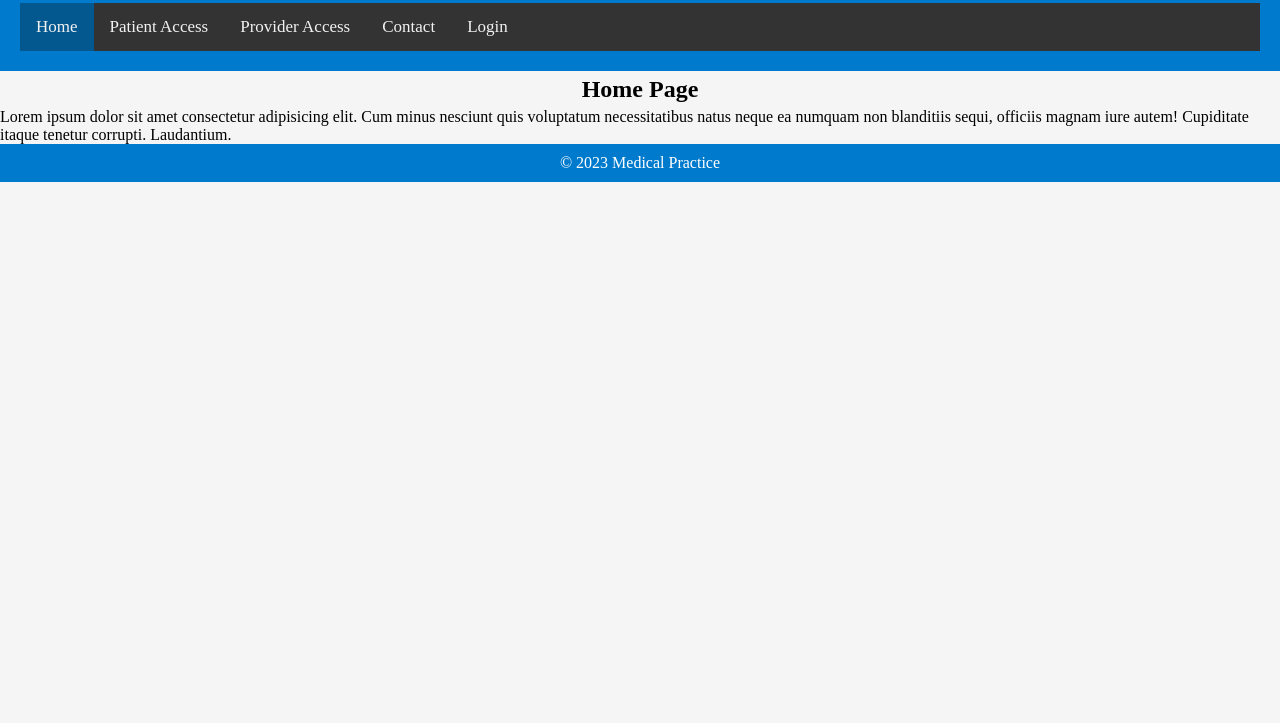
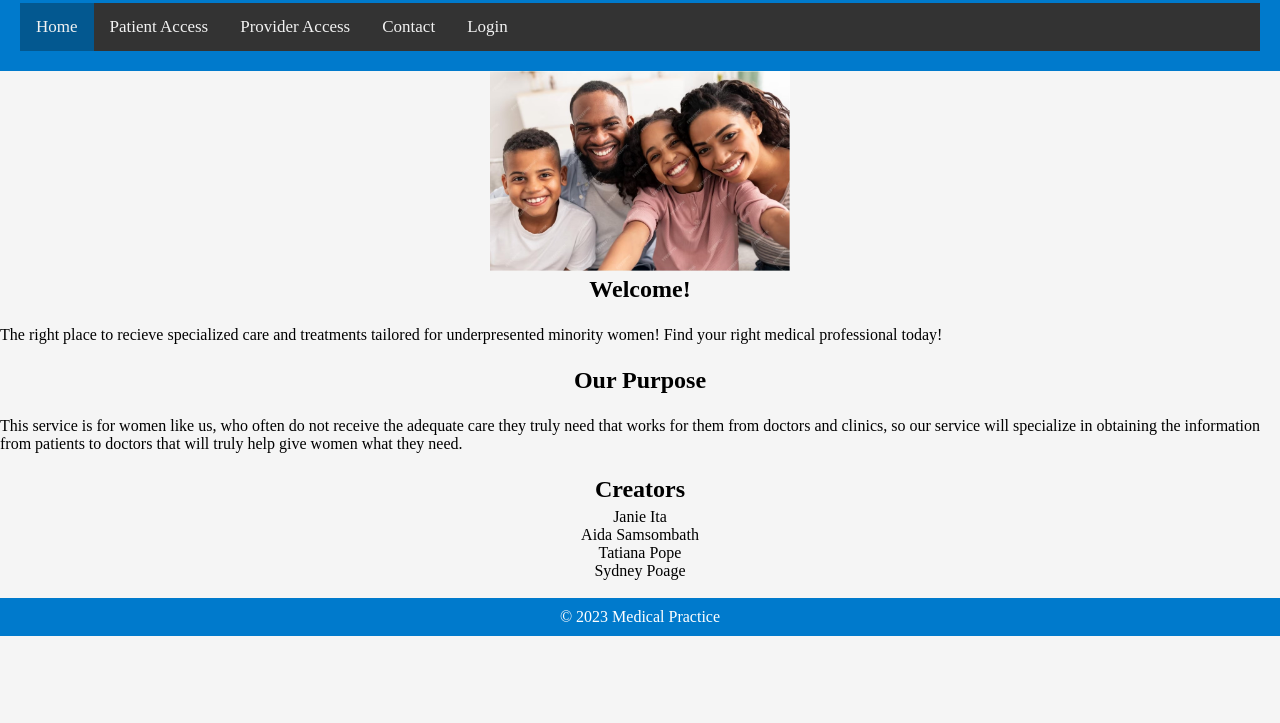
Before and after one commit to TPope18/HackNC-Project, a plain HTML site: page index.html in a window 1280 px wide. Shown: the part 77-800 px from the top of the page. Drawn offline with Linux system fonts and the light colour scheme.

Commit message:
last commits

```diff
--- a/index.html
+++ b/index.html
@@ -8,7 +8,7 @@
 	</head>
 	<body>
         <header>
-            <h1>PatSys</h1>
+            <h1>DocStop</h1>
             <br>
             <div class = "nav">
                 <a href="index.html" class="home">Home</a>
@@ -19,8 +19,25 @@
             </div>
         </header>
         <main>
-            <h2>Home Page</h2>
-            <p>Lorem ipsum dolor sit amet consectetur adipisicing elit. Cum minus nesciunt quis voluptatum necessitatibus natus neque ea numquam non blanditiis sequi, officiis magnam iure autem! Cupiditate itaque tenetur corrupti. Laudantium.</p>
+            <img src="family_pic.jpg" alt="Family" width="300" class="center">
+            <h2>Welcome!</h2>
+            <br>
+            <p>The right place to recieve specialized care and treatments tailored for underpresented minority women! Find your right medical professional today! </p>
+            <br>
+            <h2>Our Purpose</h2>
+            <br>
+            <p>This service is for women like us, who often do not receive the adequate care they truly need that works for them from doctors and clinics, so our service will specialize in obtaining the information from patients to doctors that will truly help give women what they need.</p>
+            <br>
+            <h2>Creators</h2>
+            <p>
+            <ul>
+                <li>Janie Ita</li>
+                <li>Aida Samsombath</li>
+                <li>Tatiana Pope</li>
+                <li>Sydney Poage</li>
+            </ul>
+        </p>
+        <br>
         </main>
     <footer>
         <p>&copy 2023 Medical Practice</p>
--- a/styles/default.css
+++ b/styles/default.css
@@ -105,3 +105,12 @@ footer {
     background-color: #035890;
     color: white;
 }
+.center{
+    display:block;
+    margin-left: auto;
+    margin-right: auto;
+}
+
+ul {
+    text-align: center
+}
```
Also changed, not shown: contact_form.html (+1 -1 lines), patient_access.html (+4 -1 lines), provider_access.html (+1 -1 lines), family_pic.jpg (added).
